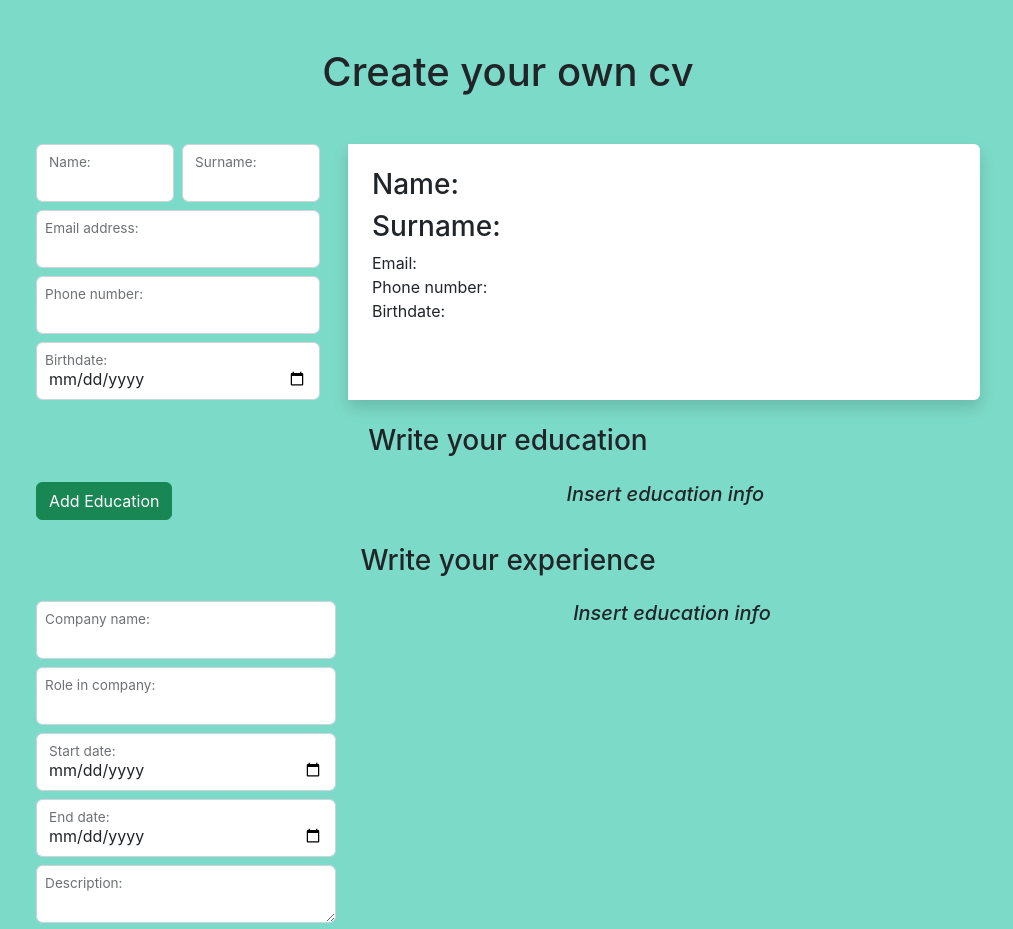
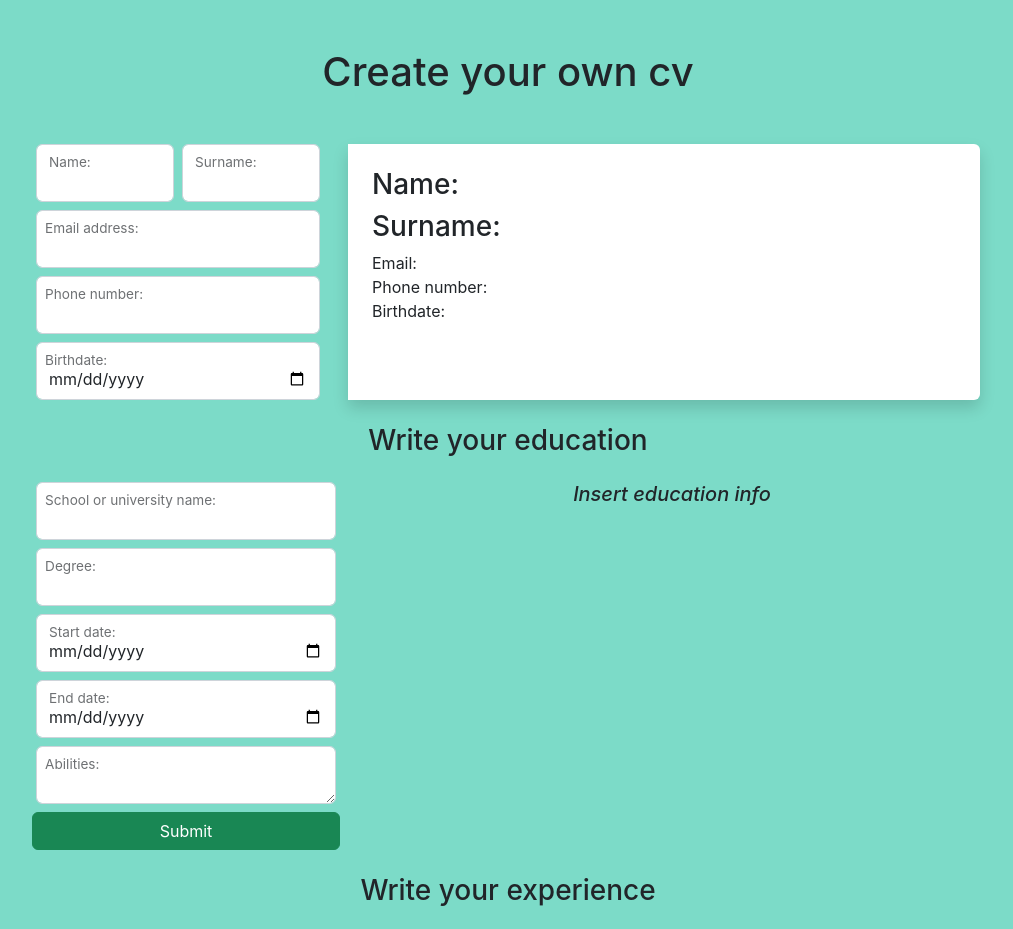
Before and after one commit to KristinaProject/odin-cv-project, a React (Create React App) app: page / in a window 1280 px wide. Shown: the top 929 px of the page, without its empty margins (132-1145 px from the left). Built offline with nearby package versions, Linux system fonts and the light colour scheme.

Commit message:
bugfix: with edit wokring not well going

```diff
--- a/src/components/EditEduCard.jsx
+++ b/src/components/EditEduCard.jsx
@@ -57,7 +57,7 @@ export function EditEduCard(props) {
         </button>
         <button
           className="btn btn-secondary ms-2"
-          onClick={props.onSubmitEdit(props.school, form)}
+
         >
           Save
         </button>
--- a/src/components/EducOutput.jsx
+++ b/src/components/EducOutput.jsx
@@ -3,14 +3,13 @@ import { EditEduCard } from "./EditEduCard";
 
 export function EducOutput(props) {
   const [edit, setEdit] = useState(null);
-  function onEditing(name, form) {
-    // e.preventDefault();
-    const newEducation = [...props.education];
-    const findItem = newEducation.find((item) => item.name === name);
-    findItem.name = form.name;
-    console.log(findItem.name);
-    props.setEducation(newEducation);
-  }
+  // function onEditing(name, form) {
+  //   const newEducation = [...props.education];
+  //   const findItem = newEducation.find((item) => item.name === name);
+  //   findItem.name = form.name;
+  //   console.log(findItem.name);
+  //   props.setEducation(newEducation);
+  // }
   return (
     <div id="eduOutput">
       {props.data.length === 0 ? (
@@ -19,7 +18,7 @@ export function EducOutput(props) {
         <div className="d-flex gap-2 flex-wrap">
           {props.data.map((item) =>
             edit !== null ? (
-              <EditEduCard onCancel={setEdit(null)} onEditing={onEditing}/>
+              <EditEduCard onCancel={() => {setEdit(null)}}/>
             ) : (
               <div className="card card-mine" key={item.school}>
                 <h5 className="card-header">{item.school}</h5>
@@ -41,7 +40,7 @@ export function EducOutput(props) {
                   <button
                     className="btn btn-secondary ms-2"
                     onClick={() => {
-                      setEdit(true);
+                      setEdit(item.school);
                     }}
                   >
                     Edit
--- a/src/components/Education.jsx
+++ b/src/components/Education.jsx
@@ -1,5 +1,4 @@
 import { useState } from "react";
-import { EducationCol } from "./EducationCol";
 
 const eduInfo = {
   school: "",
@@ -14,22 +13,83 @@ export function Education(props) {
 
   function onchange(e) {
     setForm({ ...form, [e.target.name]: e.target.value });
-    props.setEducation([...props.Education, {...form}])
   }
 
-  function handleClick() {
-    const element = <EducationCol onChange={() => onchange} key={form.school} onDelete={props.onDelete} form={form}/>;
-    const addElement = props.education.concat(element);
-    props.setEducation(addElement);
-    return;
+  function onSubmitEdu(e) {
+    e.preventDefault();
+    props.setEducation([...props.education, { ...form }]);
+    reset();
+  }
+
+  function reset() {
+    setForm(eduInfo);
   }
 
   return (
-    <div id="educa">
-      <div>{props.education.map((item) => item)}</div>
-      <button className="btn btn-success" onClick={handleClick}>
-        Add Education
+    <form id="educa" className="row me-4 g-2 " onSubmit={(e) => onSubmitEdu(e)}>
+      <div className="form-floating">
+        <input
+          required
+          type="text"
+          className="form-control"
+          name="school"
+          value={form.school}
+          onChange={(e) => onchange(e)}
+        />
+        <label htmlFor="school">School or university name: </label>
+      </div>
+      <div className="form-floating">
+        <input
+          required
+          type="text"
+          className="form-control"
+          name="degree"
+          value={form.degree}
+          onChange={(e) => onchange(e)}
+        />
+        <label htmlFor="degree">Degree: </label>
+      </div>
+      <div className="col-md">
+        <div className="form-floating">
+          <input
+            required
+            type="date"
+            className="form-control"
+            name="startDate"
+            value={form.startDate}
+            onChange={(e) => onchange(e)}
+          />
+          <label htmlFor="startDate">Start date: </label>
+        </div>
+      </div>
+      <div className="col-md">
+        <div className="form-floating">
+          <input
+            required
+            type="date"
+            className="form-control"
+            name="endDate"
+            value={form.endDate}
+            onChange={(e) => onchange(e)}
+          />
+          <label htmlFor="endDate">End date: </label>
+        </div>
+      </div>
+
+      <div className="form-floating">
+        <textarea
+          required
+          type="text"
+          className="form-control"
+          name="abilities"
+          value={form.abilities}
+          onChange={(e) => onchange(e)}
+        />
+        <label htmlFor="abilities">Abilities: </label>
+      </div>
+      <button type="submit" className="btn btn-success">
+        Submit
       </button>
-    </div>
+    </form>
   );
 }
--- a/src/components/EducationCol.jsx
+++ /dev/null
@@ -1,71 +0,0 @@
-export function EducationCol(props) {
-  return (
-    <div className="card">
-      <div className="card-header" id={props.school}>
-        <h5 className="mb-0">{props.school}</h5>
-      </div>
-      <div className="card-body">
-        <form className="row me-4 g-2 ">
-          <div className="form-floating">
-            <input
-              type="text"
-              className="form-control"
-              name="school"
-              value={props.school}
-              onChange={props.onChange()}
-            />
-            <label htmlFor="school">School or university name: </label>
-          </div>
-          <div className="form-floating">
-            <input
-              type="text"
-              className="form-control"
-              name="degree"
-              value={props.degree}
-              onChange={props.onChange()}
-            />
-            <label htmlFor="degree">Degree: </label>
-          </div>
-          <div className="col-md">
-            <div className="form-floating">
-              <input
-                type="date"
-                className="form-control"
-                name="startDate"
-                value={props.startDate}
-                onChange={props.onChange()}
-              />
-              <label htmlFor="startDate">Start date: </label>
-            </div>
-          </div>
-          <div className="col-md">
-            <div className="form-floating">
-              <input
-                type="date"
-                className="form-control"
-                name="endDate"
-                value={props.endDate}
-                onChange={props.onChange()}
-              />
-              <label htmlFor="endDate">End date: </label>
-            </div>
-          </div>
-
-          <div className="form-floating">
-            <textarea
-              type="text"
-              className="form-control"
-              name="abilities"
-              value={props.abilities}
-              onChange={props.onChange()}
-            />
-            <label htmlFor="abilities">Abilities: </label>
-          </div>
-          <button className="btn btn-danger" onDelete={props.onDelete}>
-            Delete
-          </button>
-        </form>
-      </div>
-    </div>
-  );
-}
```
